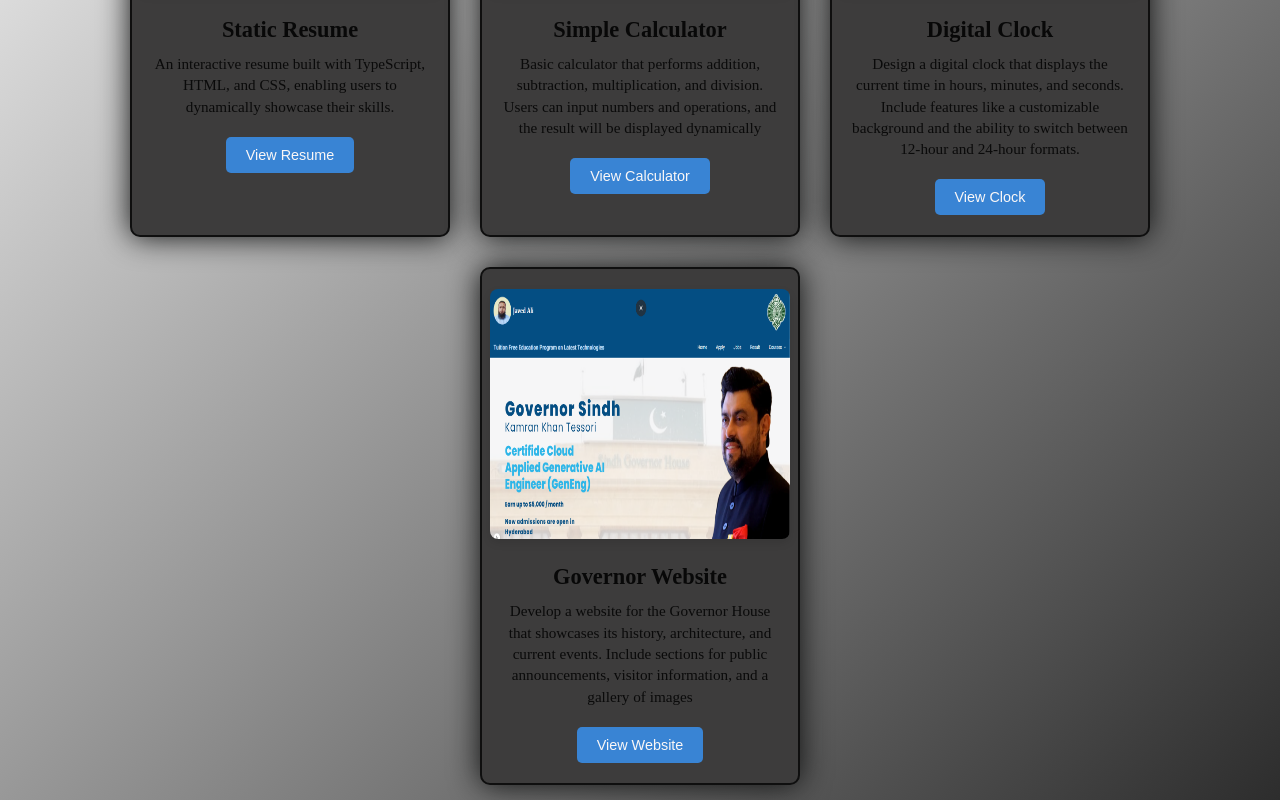
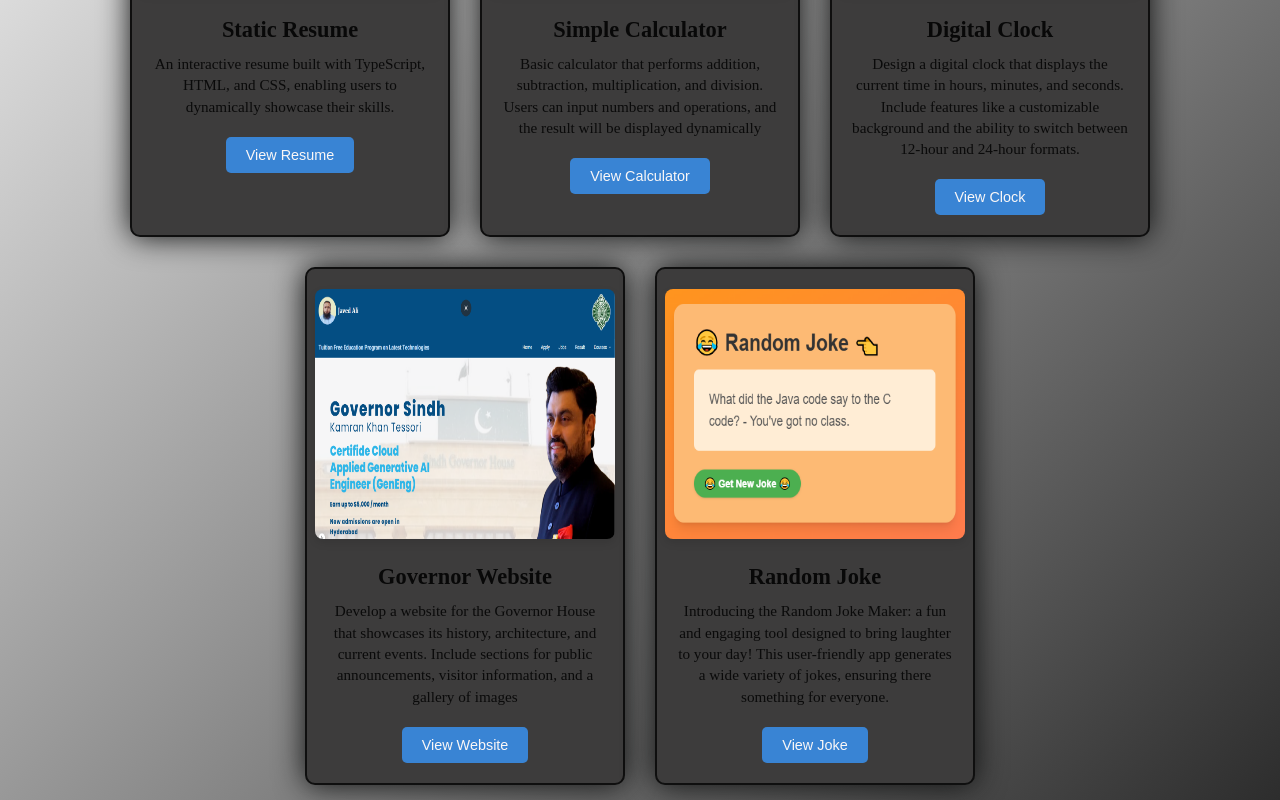
Before and after one commit to javed-ali92/01-Portfolio-with-Custom-CSS, a Next.js app: page /project in a window 1280 px wide. Shown: the part 415-1215 px from the top of the page. Built offline with nearby package versions, Linux system fonts and the light colour scheme.

Commit message:
add more project

```diff
--- a/src/app/project/page.tsx
+++ b/src/app/project/page.tsx
@@ -45,7 +45,7 @@ export default function Project() {
           </p>
           <button type="button">
             <a
-              href="https://governor-sindh-website-eight.vercel.app/"
+              href="https://next-js-calculator-pearl.vercel.app/"
               target="_blank"
             >
               View Calculator
@@ -76,7 +76,7 @@ export default function Project() {
           </button>
         </div>
 
-        <div className="project-item">
+       <div className="project-item">
           <Image
             src="/governor-web.png"
             alt="Portfolio Item Image"
@@ -98,6 +98,29 @@ export default function Project() {
             </a>
           </button>
         </div>
+
+       <div className="project-item">
+          <Image
+            src="/joke.png"
+            alt="joke"
+            width={300}
+            height={250}
+            className="portfolio-image"
+          />
+
+          <h3>Random Joke</h3>
+          <p>
+          Introducing the Random Joke Maker: a fun and engaging tool designed to bring laughter to your day! This user-friendly app generates a wide variety of jokes, ensuring there something for everyone.          </p>
+          <button type="button">
+            <a
+              href="https://next-js-random-joke-generator.vercel.app/"
+              target="_blank"
+            >
+              View Joke
+            </a>
+          </button>
+        </div>
+
       </div>
       </div>
   )
```
Also changed, not shown: public/joke.png (added).
